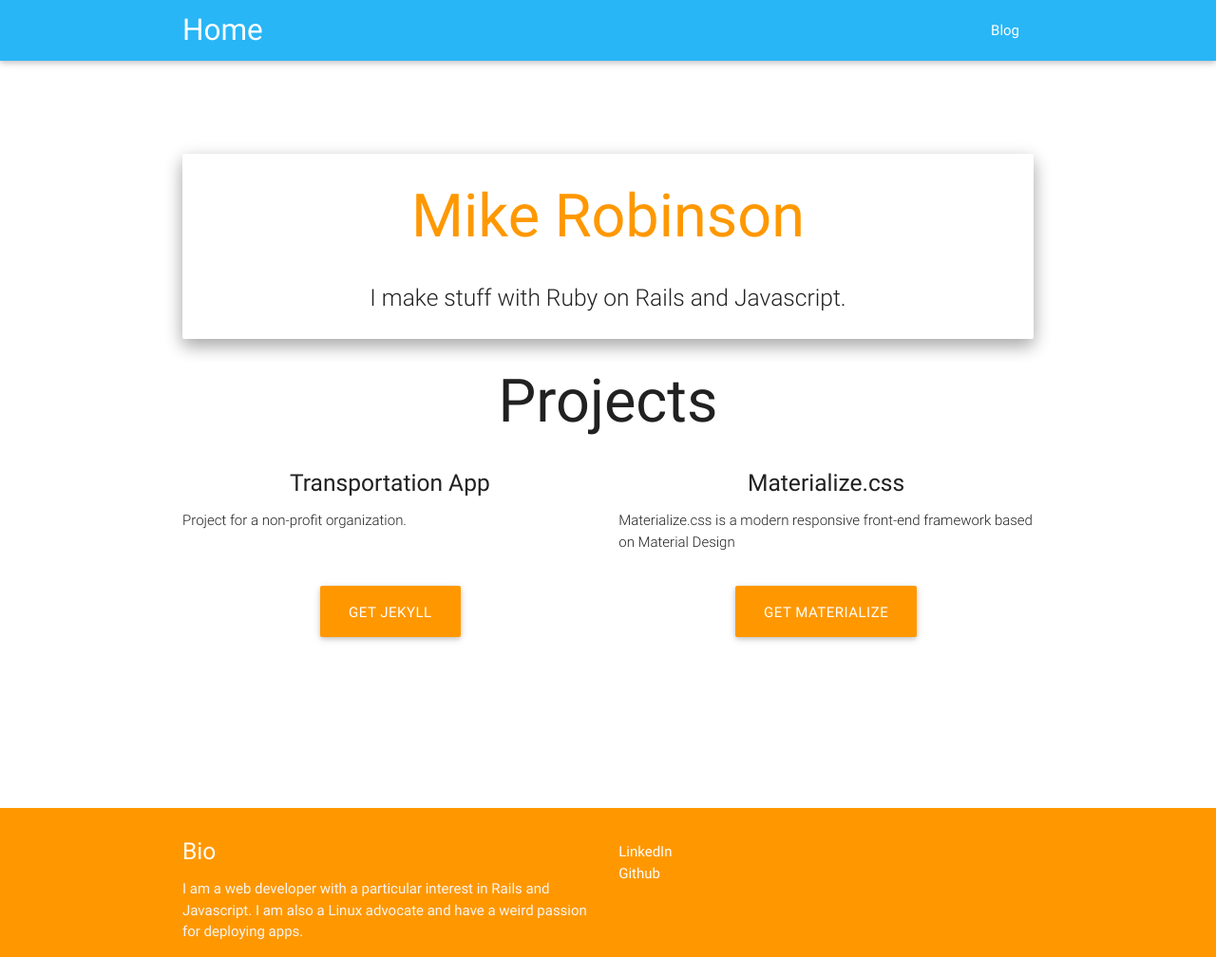
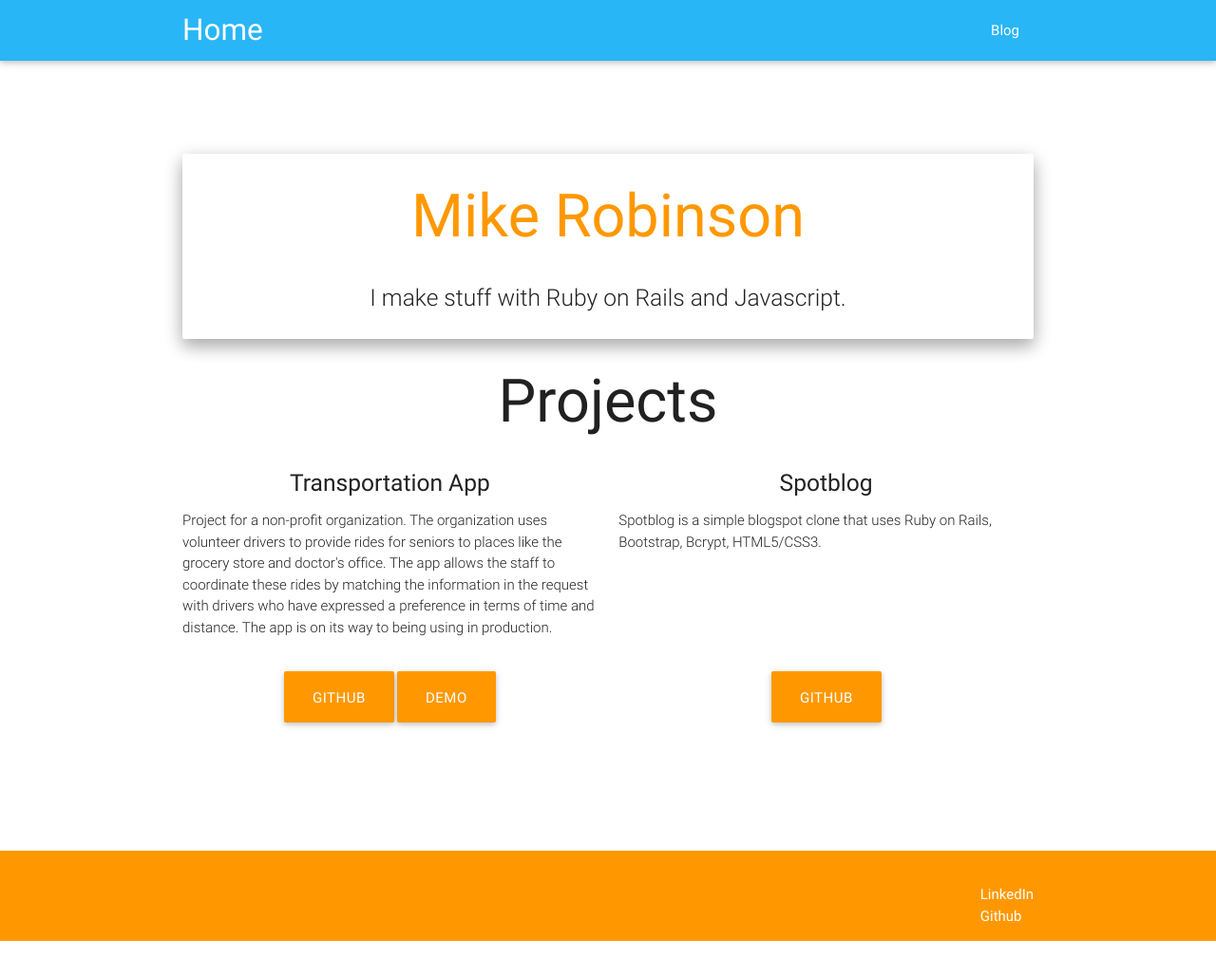
Before and after one commit to Mikerob215/mikerob215.github.io, a Jekyll site: the page built from index.html, in a window 1280 px wide. Shown: the whole page at 95% size. Built offline with Jekyll 4.4.1, drawn with Linux system fonts in a browser that asks for light colours; nearby versions of some CDN libraries.

Commit message:
update project information

```diff
--- a/_includes/footer.html
+++ b/_includes/footer.html
@@ -1,12 +1,8 @@
 <footer class="page-footer orange">
   <div class="container">
     <div class="row">
-      <div class="col l6 s12">
-        <h5 class="white-text">Bio</h5>
-        <p class="grey-text text-lighten-4">I am a web developer with a particular interest in Rails and Javascript. I am also a Linux advocate and have a weird passion for deploying apps.</p>
-      </div>
-      <div class="col l6 s12">
-        <ul>
+      <div class="col s12">
+        <ul class="right">
           <li><a class="white-text" href="https://www.linkedin.com/in/mikerob215">LinkedIn</a></li>
           <li><a class="white-text" href="http://github.com/mikerob215">Github</a></li>
         </ul>
--- a/index.html
+++ b/index.html
@@ -15,28 +15,28 @@ layout: default
         <div class="icon-block">
           <h5 class="center">Transportation App</h5>
 
-          <p class="light">Project for a non-profit organization.</p>
+          <p class="light">Project for a non-profit organization. The organization uses volunteer drivers to provide rides for seniors to places like the grocery store and doctor's office. The app allows the staff to coordinate these rides by matching the information in the request with drivers who have expressed a preference in terms of time and distance. The app is on its way to being using in production.</p>
         </div>
       </div>
 
       <div class="col s12 m6">
         <div class="icon-block">
-          <h5 class="center">Materialize.css</h5>
-          <p class="light">Materialize.css is a modern responsive front-end framework based on Material Design</p>
+          <h5 class="center">Spotblog</h5>
+          <p class="light">Spotblog is a simple blogspot clone that uses Ruby on Rails, Bootstrap, Bcrypt, HTML5/CSS3.</p>
         </div>
       </div>
     </div>
     <div class="row">
       <div class="col s12 m6">
         <div class="row center">
-          <a href="http://jekyllrb.com/" id="download-button" class="btn-large waves-effect waves-light orange">Get Jekyll</a>
-        </div>
+          <a href="http://github.com/adwaxman/surrey_app" id="download-button" class="btn-large waves-effect waves-light orange">Github</a>
+          <a href="http://floating-sierra-6768.herokuapp.com" id="download-button" class="btn-large waves-effect waves-light orange">Demo</a>
+      </div>
       </div>
       <div class="col s12 m6">
         <div class="row center">
-          <a href="http://materializecss.com/getting-started.html" id="download-button" class="btn-large waves-effect waves-light orange">Get Materialize</a>
+          <a href="https://github.com/mikerob215/blogging-site" id="download-button" class="btn-large waves-effect waves-light orange">Github</a>
         </div>
       </div>
-    </div>
   <br><br>
 </div>
```
